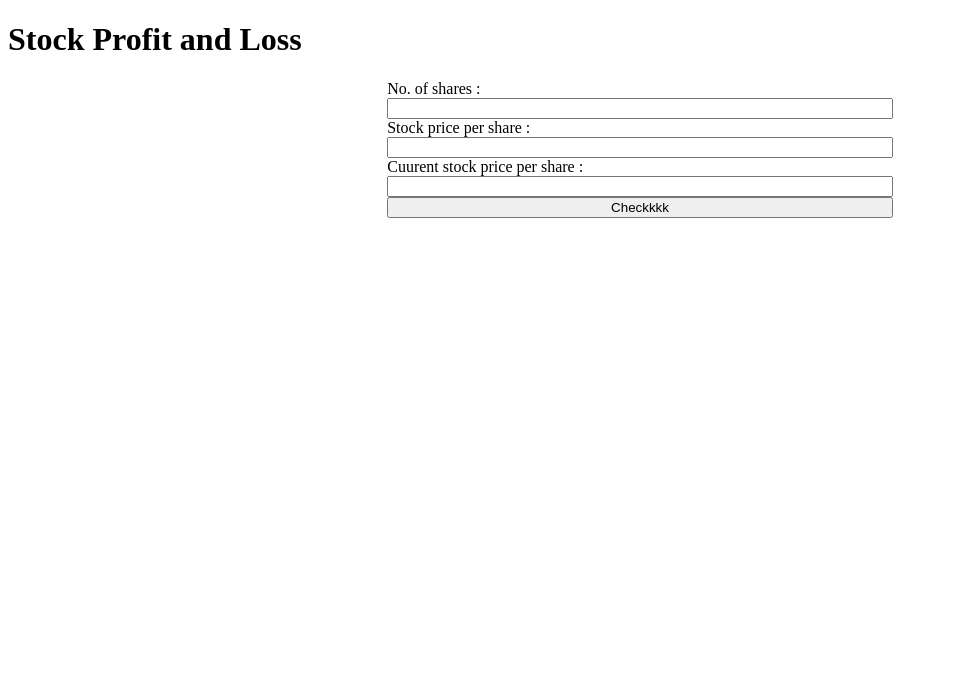
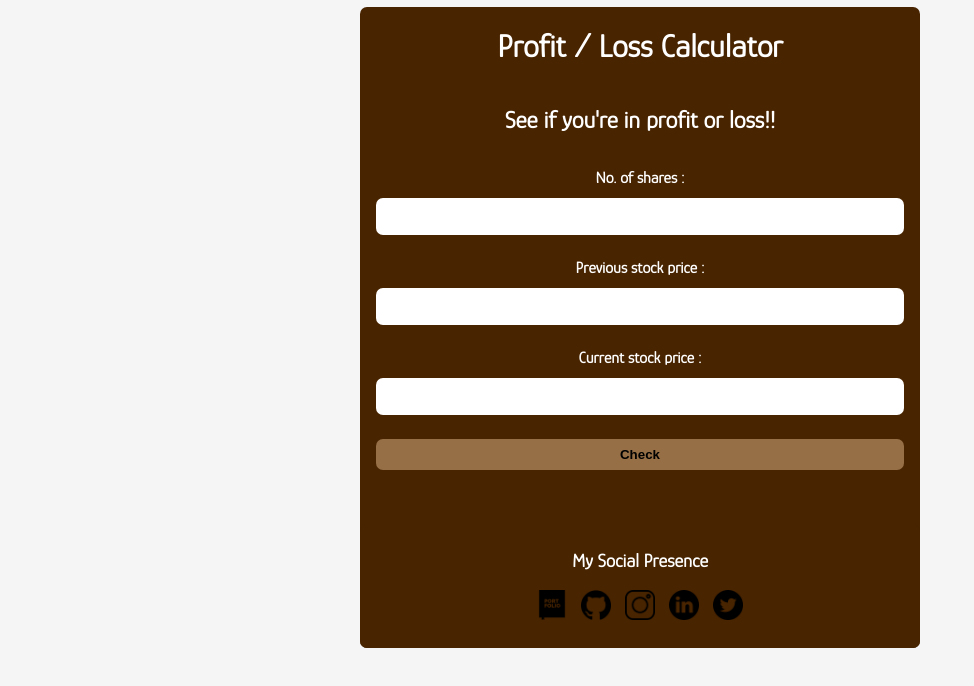
Before and after one commit to Jia-A/profit-loss-app, a plain HTML site: page index.html in a window 1280 px wide. Shown: the whole page, without its empty margins (0-974 px from the left). Drawn offline with Linux system fonts and the light colour scheme.

Commit message:
various-changes-made

```diff
--- a/index.html
+++ b/index.html
@@ -8,17 +8,31 @@
     <title>Document</title>
 </head>
 <body>
-    <h1 class="heading">Stock Profit and Loss</h1>
     <div class="container">
+        <h1>Profit / Loss Calculator </h1>
+        <h2>See if you're in profit or loss!!</h2>
         <label for="no-of-shares">No. of shares : </label>
-        <input type="number" id="no-of-shares">
-        <label for="stock-price">Stock price per share : </label>
-        <input type="number" id="stock-price">
-        <label for="current-price">Cuurent stock price per share : </label>
-        <input type="number" id="current-price">
-        <button id="output-btn">Checkkkk</button>
-        <div class="right-container">
-            <p id="answer"></p></div>
+        <input type="number" id="no-of-shares" min="1">
+        <label for="stock-price">Previous stock price : </label>
+        <input type="number" id="stock-price" min="1">
+        <label for="current-price">Current stock price : </label>
+        <input type="number" id="current-price" min="1">
+        <button id="output-btn">Check</button>
+
+            <h3 id="answer"></h3>
+            <footer class="footer">
+                <div class="foot">
+                <h3>My Social Presence</h3>
+
+                <a href="https://jiya-agrawal.netlify.app/" class="logo portfolio "><img src="/images/portfolio.png" width="30px"; height="30px"; ></a>
+                <a href="https://github.com/Jia-A" class="logo github "><img src="/images/github.png" width="30px"; height="30px"; ></a>
+                <a href="https://www.instagram.com/jia.or.maybe.jiya/" class="logo insta"><img src="/images/insta.png" width="30px"; height="30px" ></a>
+                <a href="https://www.linkedin.com/in/jiyaagrawal" class="logo linked-in"><img src="/images/linkedin.png" width="30px"; height="30px" ></a>
+                <a href="https://twitter.com/jiya_agrawal2" class="logo twitter "><img src="/images/twitter.png" width="30px"; height="30px"; ></a>
+
+            </div>
+            </footer>
+        </div>
 
 
     </div>
--- a/scripts.js
+++ b/scripts.js
@@ -7,26 +7,33 @@ var output=document.querySelector("#answer");
 outputBtn.addEventListener("click", resultHandler)
 
 function resultHandler(){
-    var stocks = shares.value;
-    var cost = price.value;
-    var curCost = currentPrice.value;
+    var stocks = Number(shares.value);
+    var cost = Number(price.value);
+    var curCost = Number(currentPrice.value);
+    if(stocks<1 || cost<1 || curCost<1){
+        output.innerText = "Please enter positive values or more than 0 only"
+    }
+    else{
     var oldProduct = stocks*cost;
     var newProduct = stocks*curCost;
     console.log("Stocks "+stocks+" Cost "+cost+" CurrentCost "+curCost)
     if(oldProduct<newProduct){
         var diff = newProduct-oldProduct;
         var profitPer = (diff/cost)*100;
+        profitPer = profitPer.toFixed(2);
         console.log("Profit ", diff , profitPer);
-        output.innerText = "You are smart";
+        output.innerText = "You're in PROFIT with Rs."+diff+" which is "+profitPer+"% 🎉🎆🎊";
     }
     else if (oldProduct>newProduct){
         var lossDiff = oldProduct-newProduct;
         var lossPer = (lossDiff/cost)*100;
         console.log("Loss ", lossDiff , lossPer);
-        output.innerText = "Not so smart";
+        lossPer = lossPer.toFixed(2);
+        output.innerText = "Sorry, you're in loss with Rs."+lossDiff+" which is "+lossPer+"% 😴";
     }
     else{
         console.log("No pain, no gain and no gain, no pain")
     }
 
 }
+}
--- a/style.css
+++ b/style.css
@@ -1,7 +1,81 @@
+@import url('https://fonts.googleapis.com/css2?family=Glory:wght@200;300&display=swap');
+body{
+    margin: 0px;
+    background-color: whitesmoke;
+    font-family: 'Glory', sans-serif;
+
+
+}
 .container{
     display: flex;
     flex-direction: column;
-    width: 40%;
+    width: 70vh;
     margin: auto;
+    text-align: center;
+    /* border: 1px solid gray; */
+    background-color: #482400;
+    color: white;
+
+    border-radius: 7px;
+    font-weight: bold;
+    margin-top: 7px;
+}
+
+input{
+
+    margin: 0.5rem 1rem;
+    padding: 0.5rem;
+    border-radius: 7px;
+    border: none;
+    font-size: large;
+}
+label{
+    padding:1rem;
+    padding-bottom: 0.2rem;
+}
+button{
+
+    margin: 1rem 1rem;
+    padding: 0.5rem;
+    border: none;
+    border-radius: 7px;
+    background-color: #966F47;
+    font-weight: bold;
+
 
 }
+.cont{
+    padding: 0rem 1rem;
+}
+
+h1{
+    text-align: center;
+}
+.sec{
+    padding: 5.6rem;
+}
+
+.footer{
+    background-color: #482400;
+    margin-bottom: 0px;
+    text-align: center;
+    padding: 0.5rem;
+    color: white;
+    border-radius: 7px;
+
+}
+
+.foot .logo{
+    padding: 5px;
+
+}
+
+.foot{
+    padding-bottom: 1rem;
+}
+
+#op{
+    padding: 1rem;
+    margin: 0.5rem;
+
+}
```
Also changed, not shown: images/git.png (added), images/github.png (added), images/insta.png (added), images/linkedin.png (added), images/portfolio.png (added), images/twitter.png (added).
